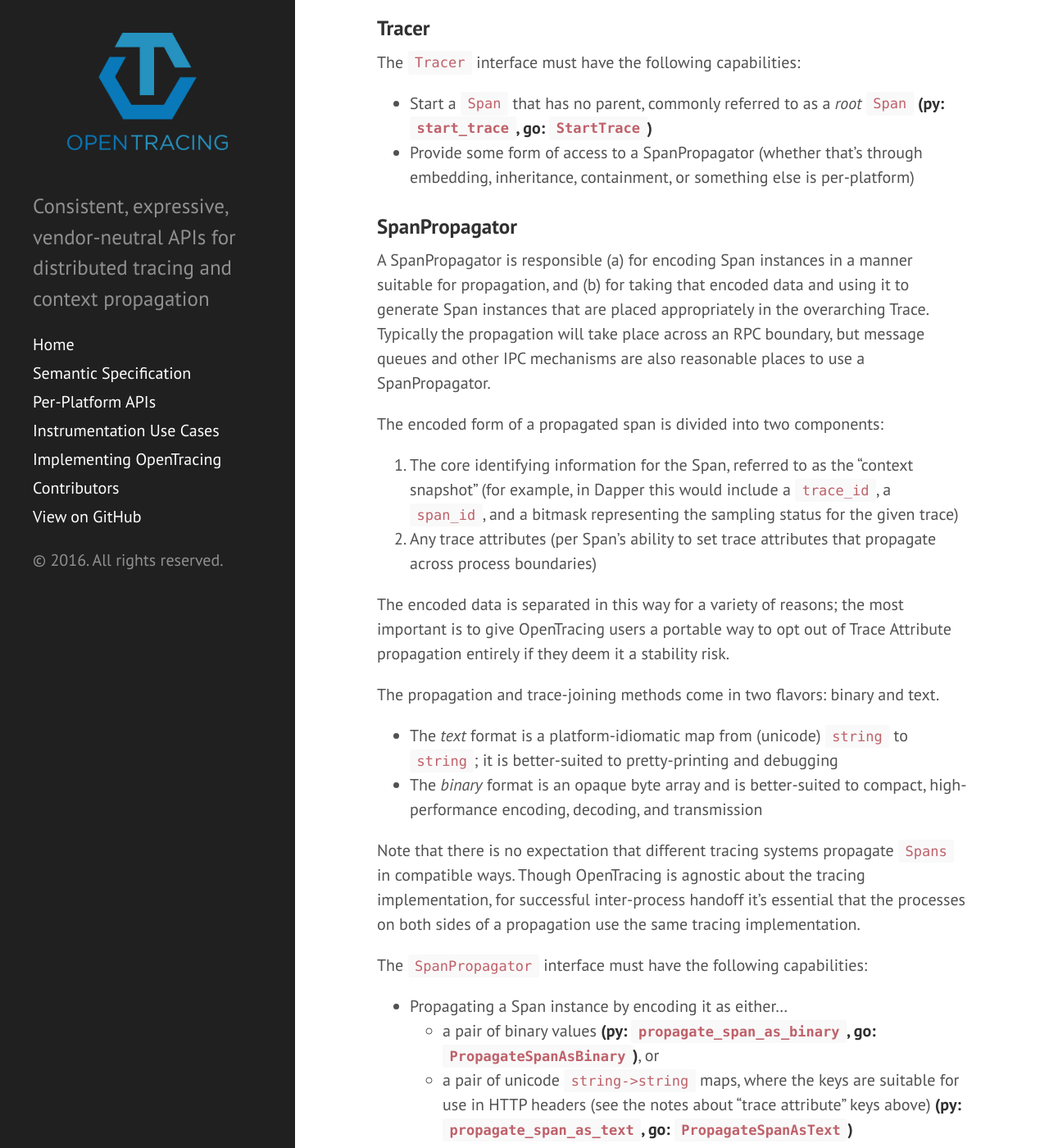
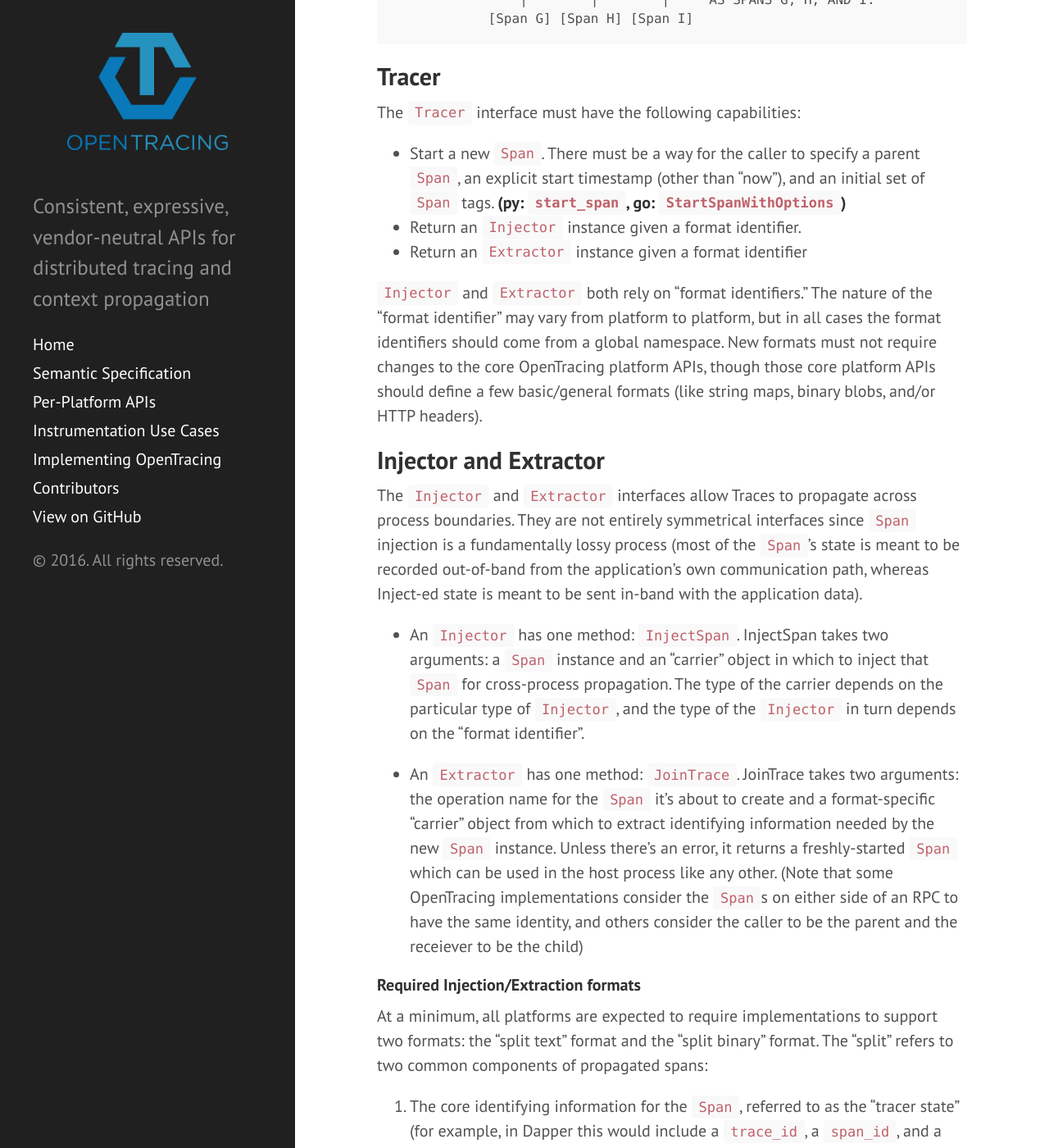
Before and after one commit to opentracing/opentracing.io, a Jekyll site: the page built from spec.md, in a window 1280 px wide and 1400 px high, scrolled down 3775 px. Shown: the whole window at 82% size. Built offline with Jekyll 4.4.1, drawn with Linux system fonts in a browser that asks for light colours; some of the changed text lies outside the part shown.

Commit message:
make the Spec match the recent changes to Go

````diff
--- a/spec.md
+++ b/spec.md
@@ -4,10 +4,10 @@
 ---
 <div id="toc"></div>
 
-## Concepts and Terminology
+# Concepts and Terminology
 
 
-```
+~~~
 Parentage/causal relationships for spans from a single trace
 
         [Span A]  <--(the root span)
@@ -24,9 +24,9 @@
                 |        |        |
             [Span G] [Span H] [Span I]
 
-```
+~~~
 
-```
+~~~
 Temporal relationships for spans from a single trace
 
 ––|–––––––|–––––––|–––––––|–––––––|–––––––|–––––––|–––––––|–> time
@@ -39,7 +39,7 @@
                                 [Span G······]
                                 [Span H··]
                                         [Span I·]
-```
+~~~
 
 A **Trace** represents the potentially distributed, potentially concurrent data/execution path in a (potentially distributed, potentially concurrent) system. A Trace can be thought of as a tree of Spans. (See the ASCII diagrams above)
 
@@ -49,36 +49,35 @@
 
 Every Span may also have zero or more key/value **Tags**, which do not have timestamps and simply annotate the spans.
 
-Spans may be **propagated**; that is, they may cross process boundaries along with sufficient information to continue the Trace on the far side of the propagation.
+Spans may be **Injected** into and **Extracted** from objects that are used for inter-process communication (e.g., HTTP headers). In this way, Spans may propagate across process boundaries along with sufficient information to join up with the Trace in some remote process.
 
 **Trace Attributes** are key/value pairs stored in a Span and propagated _in-band_ to all future child Spans. Given a full-stack OpenTracing integration, Trace Attributes enable powerful functionality by transparently propagating arbitrary application data: for example, an end-user id may be added as a Trace Attribute in a mobile app, propagate (via the distributed tracing machinery) into the depths of a storage system, and recovered at the bottom of the stack to identify a particularly expensive SQL query.
 
-Trace Attributes come with powerful _costs_ as well; since the attributes are propagated in-band, if they are too large or too numerous they may reduce system throughput or contribute to RPC latency.
+Trace Attributes come with powerful _costs_ as well; since the attributes are propagated in-band, if they are too large or too numerous they may decrease system throughput or increase RPC latencies.
 
 **Trace Attributes** vs. **Span Tags**
 
-* Trace Attributes are propagated in-band (i.e., alongside the actual application data) across process boundaries. Span Tags are not propagated since they are not inherited from parent Span to child Span.
-* Span Tags are recorded out-of-band from the application data, presumably in the tracing system's storage. Trace Attributes are not necessarily recorded here, though an implementation may elect to.
+- Trace Attributes are propagated in-band (i.e., alongside the actual application data) across process boundaries. Span Tags are not propagated since they are not inherited from parent Span to child Span.
+- Span Tags are recorded out-of-band from the application data, presumably in the tracing system's storage. Trace Attributes are not necessarily recorded here, though an implementation may elect to.
 
 Also, trace attribute keys have a restricted format: implementations may wish to use them as HTTP header keys (or key suffixes), and of course HTTP headers are case insensitive. As such, trace attribute keys MUST match the regular expression `(?i:[a-z0-9][-a-z0-9]*)`, and – per the `?i:` – they are case-insensitive. That is, the trace attribute key must start with a letter or number, and the remaining characters must be letters, numbers, or hyphens.
 
 
-## Platform-Independent API Semantics
+# Platform-Independent API Semantics
 
-OpenTracing supports a number of different platforms, and of course the per-platform APIs try to blend in to their surroundings and do as the Romans do. That said, each platform API must model a common set of semantics for the core tracing concepts described above. In this document we attempt to describe those concepts and semantics in a language- and platform-agnostic fashion.
+OpenTracing supports a number of different platforms, and of course the per-platform APIs try to blend into their surroundings and "do as the Romans do." That said, each platform API must model a common set of semantics for the core tracing concepts described above. In this document we attempt to describe those concepts and semantics in a language- and platform-agnostic fashion.
 
-### Span
+## Span
 
 The `Span` interface must have the following capabilities:
 
-- Create and start a new child `Span` with a given operation name. Any trace attributes must be passed through into the child. **(py: `start_child`, go: `StartChild`)**
 - Finish the (already-started) `Span`.  Finish should be the last call made to any span instance, and to do otherwise leads to undefined behavior. **(py: `finish`, go: `Finish`)**
 - Set a key:value tag on the `Span`. The key must be a `string`, and the value must be either a `string`, a `boolean`, or a numeric type. Behavior for other value types is undefined. If multiple values are set to the same key (i.e., in multiple calls), implementation behavior is also undefined. **(py: `set_tag`, go: `SetTag`)**
 - Add a new log event to the `Span`, accepting an event name `string` and an optional structured payload argument. If specified, the payload argument may be of any type and arbitrary size, though implementations are not required to retain all payload arguments (or even all parts of all payload arguments). **(py: `log_event, log_event_with_payload`, go: `LogEvent, LogEventWithPayload`)**
 - Set a trace attribute, which is a simple string:string pair. Note that newly-set trace attributes are only guaranteed to propagate to *future* children of the given `Span`. See the diagram below. **(py: `set_trace_attribute`, go: `SetTraceAttribute`)**
 - Get a trace attribute by key. **(py: `get_trace_attribute`, go: `TraceAttribute`)**
 
-```
+~~~
         [Span A]
             |
      +------+------+
@@ -92,39 +91,50 @@
                 +--------+--------+     CHILD OF SPAN C), AS WELL
                 |        |        |     AS SPANS G, H, AND I.
             [Span G] [Span H] [Span I]
-```
+~~~
 
 
-### Tracer
+## Tracer
 
 The `Tracer` interface must have the following capabilities:
 
-- Start a `Span` that has no parent, commonly referred to as a *root* `Span` **(py: `start_trace`, go: `StartTrace`)**
-- Provide some form of access to a SpanPropagator (whether that's through embedding, inheritance, containment, or something else is per-platform)
+- Start a new `Span`. There must be a way for the caller to specify a parent `Span`, an explicit start timestamp (other than "now"), and an initial set of `Span` tags. **(py: `start_span`, go: `StartSpanWithOptions`)**
+- Return an `Injector` instance given a format identifier.
+- Return an `Extractor` instance given a format identifier
 
-### SpanPropagator
+`Injector` and `Extractor` both rely on "format identifiers." The nature of the "format identifier" may vary from platform to platform, but in all cases the format identifiers should come from a global namespace. New formats must not require changes to the core OpenTracing platform APIs, though those core platform APIs should define a few basic/general formats (like string maps, binary blobs, and/or HTTP headers).
 
-A SpanPropagator is responsible (a) for encoding Span instances in a manner suitable for propagation, and (b) for taking that encoded data and using it
-to generate Span instances that are placed appropriately in the overarching Trace. Typically the propagation will take place across an RPC boundary, but message queues and other IPC mechanisms are also reasonable places to use a SpanPropagator.
+## Injector and Extractor
 
-The encoded form of a propagated span is divided into two components:
+The `Injector` and `Extractor` interfaces allow Traces to propagate across process boundaries. They are not entirely symmetrical interfaces since `Span` injection is a fundamentally lossy process (most of the `Span`'s state is meant to be recorded out-of-band from the application's own communication path, whereas Inject-ed state is meant to be sent in-band with the application data).
 
-1. The core identifying information for the Span, referred to as the "context snapshot" (for example, in Dapper this would include a `trace_id`, a `span_id`, and a bitmask representing the sampling status for the given trace)
-1. Any trace attributes (per Span's ability to set trace attributes that propagate across process boundaries)
+- An `Injector` has one method: `InjectSpan`. InjectSpan takes two arguments: a `Span` instance and an "carrier" object in which to inject that `Span` for cross-process propagation. The type of the carrier depends on the particular type of `Injector`, and the type of the `Injector` in turn depends on the "format identifier".
 
-The encoded data is separated in this way for a variety of reasons; the most important is to give OpenTracing users a portable way to opt out of Trace Attribute propagation entirely if they deem it a stability risk.
+- An `Extractor` has one method: `JoinTrace`. JoinTrace takes two arguments: the operation name for the `Span` it's about to create and a format-specific "carrier" object from which to extract identifying information needed by the new `Span` instance. Unless there's an error, it returns a freshly-started `Span` which can be used in the host process like any other. (Note that some OpenTracing implementations consider the `Span`s on either side of an RPC to have the same identity, and others consider the caller to be the parent and the receiever to be the child)
 
-The propagation and trace-joining methods come in two flavors: binary and text.
+#### Required Injection/Extraction formats
+
+At a minimum, all platforms are expected to require implementations to support two formats: the "split text" format and the "split binary" format. The "split" refers to two common components of propagated spans:
+
+1. The core identifying information for the `Span`, referred to as the "tracer state" (for example, in Dapper this would include a `trace_id`, a `span_id`, and a bitmask representing the sampling status for the given trace)
+1. Any trace attributes (per `Span`'s ability to set trace attributes that propagate across process boundaries)
+
+The "text" and "binary" designations refer to two flavors of encoding:
 
 - The *text* format is a platform-idiomatic map from (unicode) `string` to `string`; it is better-suited to pretty-printing and debugging
 - The *binary* format is an opaque byte array and is better-suited to compact, high-performance encoding, decoding, and transmission
 
-Note that there is no expectation that different tracing systems propagate `Spans` in compatible ways. Though OpenTracing is agnostic about the tracing implementation, for successful inter-process handoff it's essential that the processes on both sides of a propagation use the same tracing implementation.
+Note that there is no expectation that different tracing systems Inject and Extract `Spans` in compatible ways. Though OpenTracing is agnostic about the tracing implementation, for successful inter-process handoff it's essential that the processes on both sides of a propagation use the same tracing implementation.
 
-The `SpanPropagator` interface must have the following capabilities:
-- Propagating a Span instance by encoding it as either...
-  - a pair of binary values **(py: `propagate_span_as_binary`, go: `PropagateSpanAsBinary`)**, or
-  - a pair of unicode `string->string` maps, where the keys are suitable for use in HTTP headers (see the notes about "trace attribute" keys above) **(py: `propagate_span_as_text`, go: `PropagateSpanAsText`)**
-- Returning a new Span instance that joins to a Span previously propagated via either...
-  - a pair of binary values **(py: `join_trace_from_binary`, go: `JoinTraceFromBinary`)**, or
-  - a pair of unicode `string->string` maps **(py: `join_trace_from_text`, go: `JoinTraceFromText`)**
+#### An end-to-end propagation example
+
+To make all the above more concrete, consider the following sequence:
+
+1. A client process has a `Span` instance and is about to make an RPC over a home-grown HTTP protocol
+1. That client process calls some `Tracer.Injector(...)` method, passing a format identifier for a string-to-string map
+1. With an `Injector` instance in hand, the client calls `injector.InjectSpan(...)`, passing the active `Span` instance and a string-to-string map carrier in as parameters
+1. The newly-populateed (opaque) string-to-string map is encoded into the homegrown HTTP protocol (e.g., as headers) by the application code
+1. Now in the server process, the application code grabs the opaque string-to-string map from the homegrown HTTP protocol
+1. The server process calls some `Tracer.Extractor(...)` method, again passing a format identifier for a string-to-string map
+1. With an `Extractor` instance in hand, the server calls `extractor.JoinTrace(...)`, passing in the desired operation name and string-to-string map carrier as parameters
+1. In the absence of data corruption or other errors, the server now has a `Span` instance that belongs to the same trace as the one in the client
````
